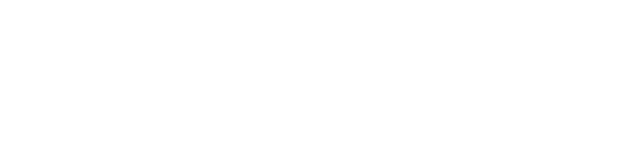
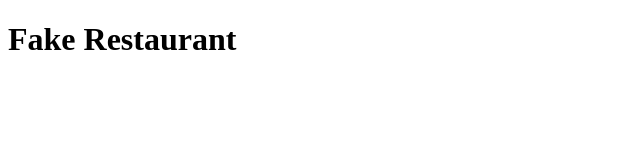
Before and after one commit to Quan-p/Project-Restaurant-Page, a website: page dist/index.html in a window 1280 px wide. Shown: the whole page, without its empty margins (0-640 px from the left). Drawn offline with Linux system fonts and the light colour scheme.

Commit message:
Tested removing title from html file and adding it strictly using javascript

```diff
--- a/dist/index.html
+++ b/dist/index.html
@@ -2,7 +2,7 @@
 <html>
   <head>
     <meta charset="utf-8" />
-    <title>Getting Started</title>
+    <title>Fake Restaurant</title>
   </head>
   <body>
     <div id="content">
--- a/dist/main.js
+++ b/dist/main.js
@@ -1 +1,4 @@
-console.log("hello");
+var head = document.createElement("h1");
+var headContent = document.createTextNode("Fake Restaurant");
+head.appendChild(headContent);
+document.getElementById('content').appendChild(head);
```
